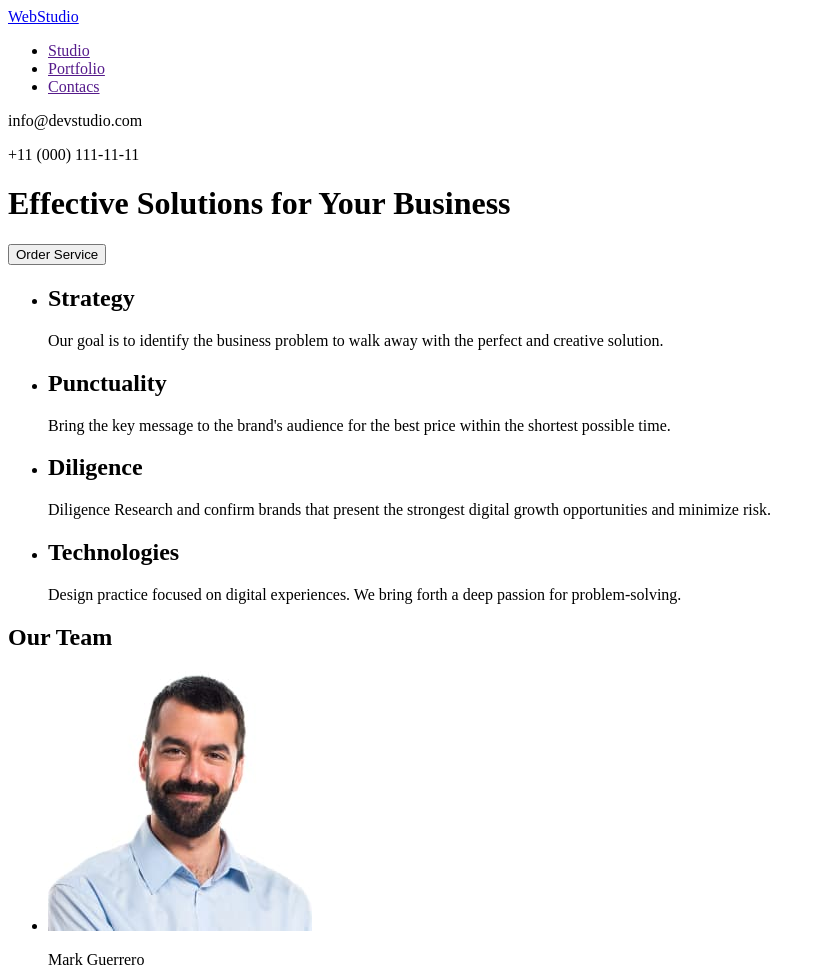
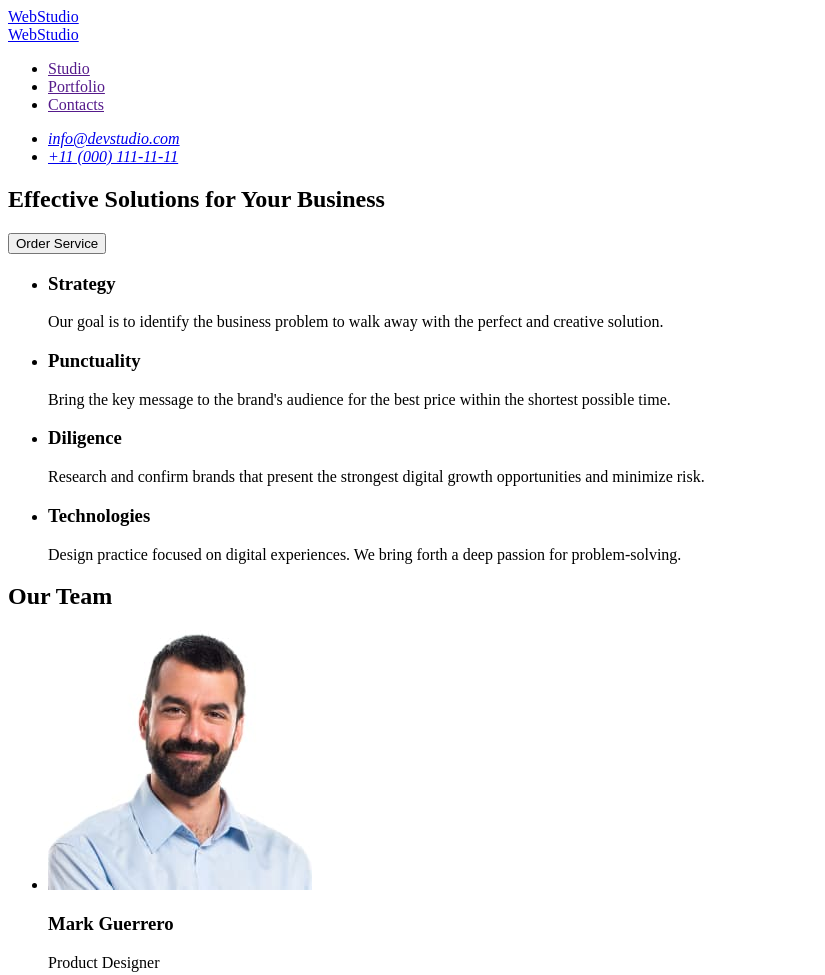
Before and after one commit to extraflyer/goit-markup-hw-01, a plain HTML site: page index.html in a window 1280 px wide. Shown: the top 975 px of the page, without its empty margins (0-825 px from the left). Drawn offline with Linux system fonts and the light colour scheme.

Commit message:
Update index.html

```diff
--- a/index.html
+++ b/index.html
@@ -12,6 +12,8 @@
         <a
             href="https://www.figma.com/file/Vo5B0x9Z3wZNt0j1Q6h0Wx/Web-Studio-(Version-5.0)-(Copy)?type=design&node-id=297080-7247&mode=dev">WebStudio</a>
         <nav>
+            <a
+                href="https://www.figma.com/file/Vo5B0x9Z3wZNt0j1Q6h0Wx/Web-Studio-(Version-5.0)-(Copy)?type=design&node-id=297080-7247&mode=dev">WebStudio</a>
             <ul>
                 <li>
                     <a href="">Studio</a>
@@ -20,39 +22,44 @@
                     <a href="">Portfolio</a>
                 </li>
                 <li>
-                    <a href="">Contacs</a>
+                    <a href="">Contacts</a>
                 </li>
             </ul>
         </nav>
-        <p>info@devstudio.com</p>
-        <p>+11 (000) 111-11-11</p>
-        <h1>Effective Solutions
-            for Your Business</h1>
-        <button>Order Service</button>
+        <address>
+            <ul>
+                <li><a href="mailto:info@devstudio.com">info@devstudio.com</a></li>
+                <li><a href="tel:+110001111111">+11 (000) 111-11-11</a></li>
+            </ul>
+        </address>
     </header>
     <main>
         <section>
+            <h1>Effective Solutions
+                for Your Business</h1>
+            <button>Order Service</button>
+        </section>
+        <section>
             <ul>
                 <li>
-                    <h2>Strategy</h2>
+                    <h3>Strategy</h3>
                     <p>Our goal is to identify the business
                         problem to walk away with the perfect and creative solution.</p>
                 </li>
                 <li>
-                    <h2>Punctuality</h2>
+                    <h3>Punctuality</h3>
                     <p>Bring the key message to the brand's audience for the best price within the shortest possible
                         time.
                     </p>
                 </li>
                 <li>
-                    <h2>Diligence</h2>
-                    <p>Diligence
-                        Research and confirm brands that present the strongest digital growth opportunities and minimize
+                    <h3>Diligence</h3>
+                    <p>Research and confirm brands that present the strongest digital growth opportunities and minimize
                         risk.
                     </p>
                 </li>
                 <li>
-                    <h2>Technologies</h2>
+                    <h3>Technologies</h3>
                     <p>Design practice focused on digital experiences. We bring forth a deep passion for
                         problem-solving.
                     </p>
@@ -64,22 +71,22 @@
             <ul>
                 <li>
                     <img src="images/img1.jpg" width="264" alt="Mark Guerrero" />
-                    <p>Mark Guerrero</p>
+                    <h3>Mark Guerrero</h3>
                     <p>Product Designer</p>
                 </li>
                 <li>
                     <img src="images/img2.jpg" width="264" alt="Tom Ford" />
-                    <p>Tom Ford</p>
+                    <h3>Tom Ford</h3>
                     <p>Frontend Developer</p>
                 </li>
                 <li>
                     <img src="images/img3.jpg" width="264" alt="Camila Garcia" />
-                    <p>Camila Garcia</p>
+                    <h3>Camila Garcia</h3>
                     <p>Marketing</p>
                 </li>
                 <li>
                     <img src="images/img4.jpg" width="264" alt="Daniel Wilson" />
-                    <p>Daniel Wilson</p>
+                    <h3>Daniel Wilson</h3>
                     <p>UI Designer</p>
                 </li>
             </ul>
```
